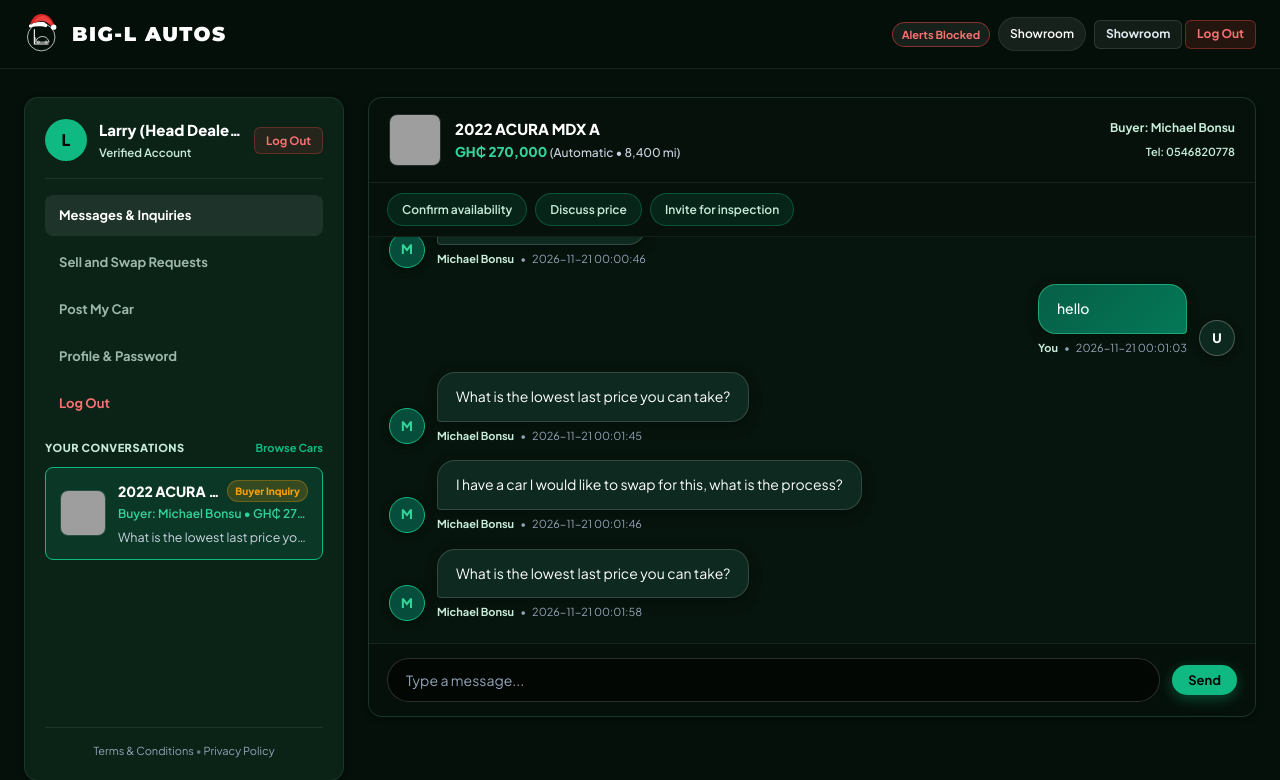
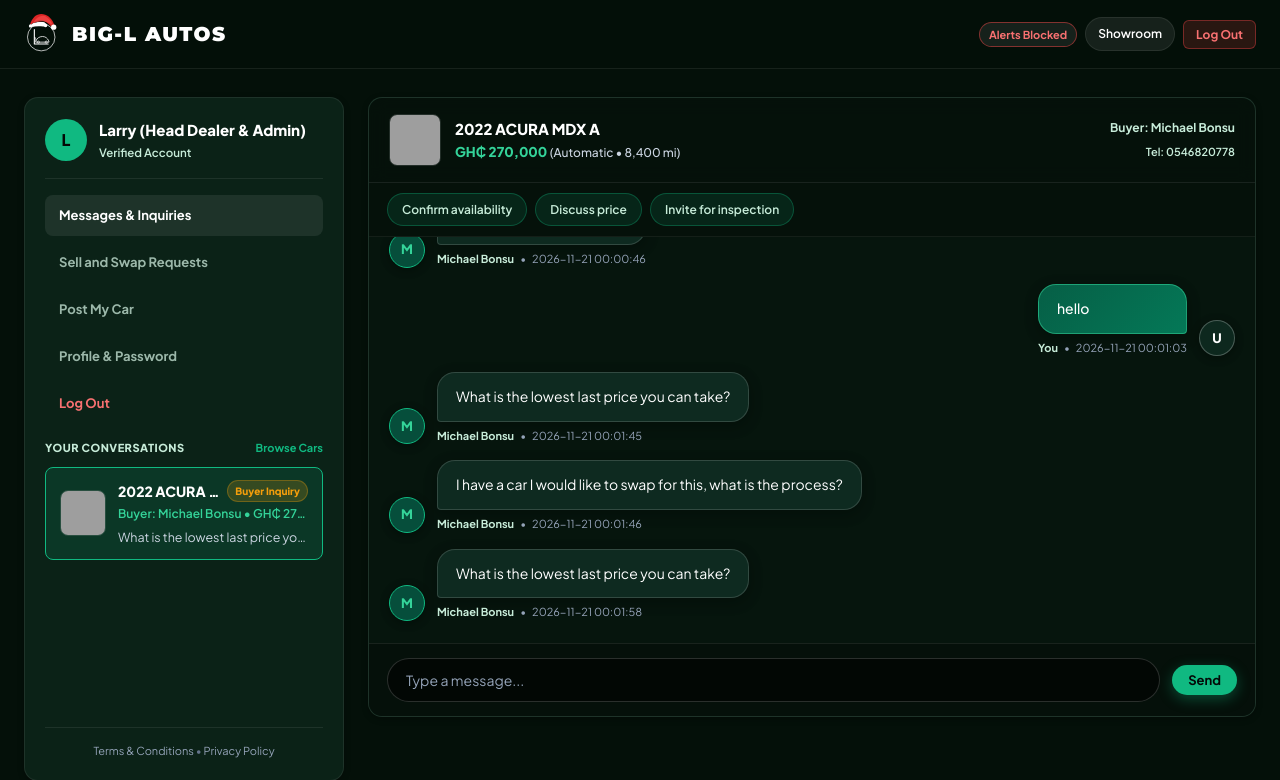
Before and after one commit to MICHAELBONSU1/motors, a Flask app: page /customer in a window 1280 px wide. Shown: the top 780 px of the page. Run offline with Flask 3, Linux system fonts and the light colour scheme; a user stored in the database is signed in; data comes from the database, SQL or seed files in the repository; data that the repository does not hold is empty; some libraries are stand-ins or nearby versions; grey boxes are pictures that could not be loaded.

Commit message:
Fix duplicate Showroom and Log Out buttons on dashboard

```diff
--- a/static/js/app.js
+++ b/static/js/app.js
@@ -535,25 +535,22 @@ function closeMobileNav() {
 
 // Update Nav UI based on auth state (Compact Navbar Buttons)
 function updateNavAuthUI() {
+  const isDashboardPage = window.location.pathname.startsWith('/customer') || window.location.pathname.startsWith('/admin');
+  if (isDashboardPage) {
+    // Dashboard pages have static, dedicated navbar buttons in their templates; do not inject duplicates
+    return;
+  }
+
   const authNav = document.getElementById('navAuthArea');
   if (!authNav) return;
 
   if (currentUser) {
     const isCustomer = currentUser.role === 'customer';
-    const isDashboardPage = window.location.pathname.startsWith('/customer') || window.location.pathname.startsWith('/admin');
-
-    if (isDashboardPage) {
-      authNav.innerHTML = `
-        <a href="/" class="nav-btn-compact btn-nav-showroom">Showroom</a>
-        <button onclick="handleLogout()" class="nav-btn-compact btn-nav-logout">Log Out</button>
-      `;
-    } else {
-      authNav.innerHTML = `
-        <a href="/#inventory" class="nav-btn-compact btn-nav-showroom">Showroom</a>
-        <a href="${isCustomer ? '/customer' : '/admin'}" class="nav-btn-compact btn-nav-dashboard">Dashboard</a>
-        <button onclick="handleLogout()" class="nav-btn-compact btn-nav-logout">Log Out</button>
-      `;
-    }
+    authNav.innerHTML = `
+      <a href="/#inventory" class="nav-btn-compact btn-nav-showroom">Showroom</a>
+      <a href="${isCustomer ? '/customer' : '/admin'}" class="nav-btn-compact btn-nav-dashboard">Dashboard</a>
+      <button onclick="handleLogout()" class="nav-btn-compact btn-nav-logout">Log Out</button>
+    `;
   } else {
     authNav.innerHTML = `
       <a href="/#inventory" class="nav-btn-compact btn-nav-showroom">Showroom</a>
--- a/templates/admin.html
+++ b/templates/admin.html
@@ -633,7 +633,7 @@
     </div>
   </div>
 
-  <script src="/static/js/app.js?v=6.6"></script>
+  <script src="/static/js/app.js?v=6.7"></script>
   <script>
     document.addEventListener('DOMContentLoaded', () => {
       initAdminPortal();
--- a/templates/auth.html
+++ b/templates/auth.html
@@ -274,7 +274,7 @@
   <!-- Toast Notification Container -->
   <div id="toastContainer" class="toast-container"></div>
 
-  <script src="/static/js/app.js?v=6.6"></script>
+  <script src="/static/js/app.js?v=6.7"></script>
   <script>
     // Extract inquiry car id from URL if present
     const urlParams = new URLSearchParams(window.location.search);
--- a/templates/customer.html
+++ b/templates/customer.html
@@ -59,12 +59,9 @@
           class="btn btn-secondary btn-sm" style="display:none; font-size:11px; padding:5px 9px;"
           title="Enable background message alerts">Enable Alerts</button>
         <a href="/" class="btn btn-secondary btn-sm"
-          style="padding: 6px 11px; font-size: 12px; font-weight: 600; white-space: nowrap;">Showroom</a>
-        <div id="navAuthArea">
-          <button onclick="handleLogout()" class="btn btn-sm"
-            style="background: rgba(239, 68, 68, 0.16); color: #f87171; border: 1px solid rgba(239, 68, 68, 0.4); font-size: 12px; font-weight: 700; padding: 6px 12px; border-radius: 6px; cursor: pointer; flex-shrink: 0; white-space: nowrap;">Log
-            Out</button>
-        </div>
+          style="padding: 6px 12px; font-size: 12px; font-weight: 600; white-space: nowrap;">Showroom</a>
+        <button type="button" onclick="handleLogout()" class="btn btn-sm"
+          style="background: rgba(239, 68, 68, 0.16); color: #f87171; border: 1px solid rgba(239, 68, 68, 0.4); font-size: 12px; font-weight: 700; padding: 6px 12px; border-radius: 6px; cursor: pointer; flex-shrink: 0; white-space: nowrap;">Log Out</button>
       </div>
     </div>
   </header>
@@ -76,10 +73,9 @@
       <!-- Left Sidebar -->
       <aside id="customerSidebar">
         <div class="sidebar-card">
-          <!-- Profile Badge with Instant Logout Button -->
+          <!-- Profile Badge -->
           <div class="user-profile-badge"
-            style="display: flex; align-items: center; justify-content: space-between; gap: 12px; padding-bottom: 16px; border-bottom: 1px solid var(--border-dark); margin-bottom: 16px;">
-            <div style="display: flex; align-items: center; gap: 12px; min-width: 0;">
+            style="display: flex; align-items: center; gap: 12px; padding-bottom: 16px; border-bottom: 1px solid var(--border-dark); margin-bottom: 16px;">
             <div class="avatar-initials" style="flex-shrink: 0;">
               {{ user.name[0] if user else 'U' }}
             </div>
@@ -92,11 +88,6 @@
               <p style="font-size: 11.5px; color: var(--mint); margin: 2px 0 0 0; font-weight: 600;">Verified Account
               </p>
             </div>
-            </div>
-            <button type="button" onclick="handleLogout()" class="btn btn-sm"
-              style="background: rgba(239, 68, 68, 0.12); color: #f87171; border: 1px solid rgba(239, 68, 68, 0.3); font-size: 11.5px; font-weight: 700; padding: 5px 11px; border-radius: 6px; cursor: pointer; flex-shrink: 0; white-space: nowrap;">
-              Log Out
-            </button>
           </div>
 
           <!-- Section Switcher -->
@@ -604,8 +595,7 @@
     </div>
   </div>
 
-  <script src="/static/js/app.js?v=6.5"></script>
-  <script src="/static/js/app.js?v=6.6"></script>
+  <script src="/static/js/app.js?v=6.7"></script>
   <script>
     document.addEventListener('DOMContentLoaded', () => {
       initCustomerDashboard();
--- a/templates/index.html
+++ b/templates/index.html
@@ -798,7 +798,7 @@
 
   <script src="/static/js/three.min.js"></script>
   <script src="/static/js/car3d.js"></script>
-  <script src="/static/js/app.js?v=6.6"></script>
+  <script src="/static/js/app.js?v=6.7"></script>
   <script>
     function openSellSwapModal() {
       if (!currentUser) {
```
Lines whose indentation alone changed are shown as unchanged.
